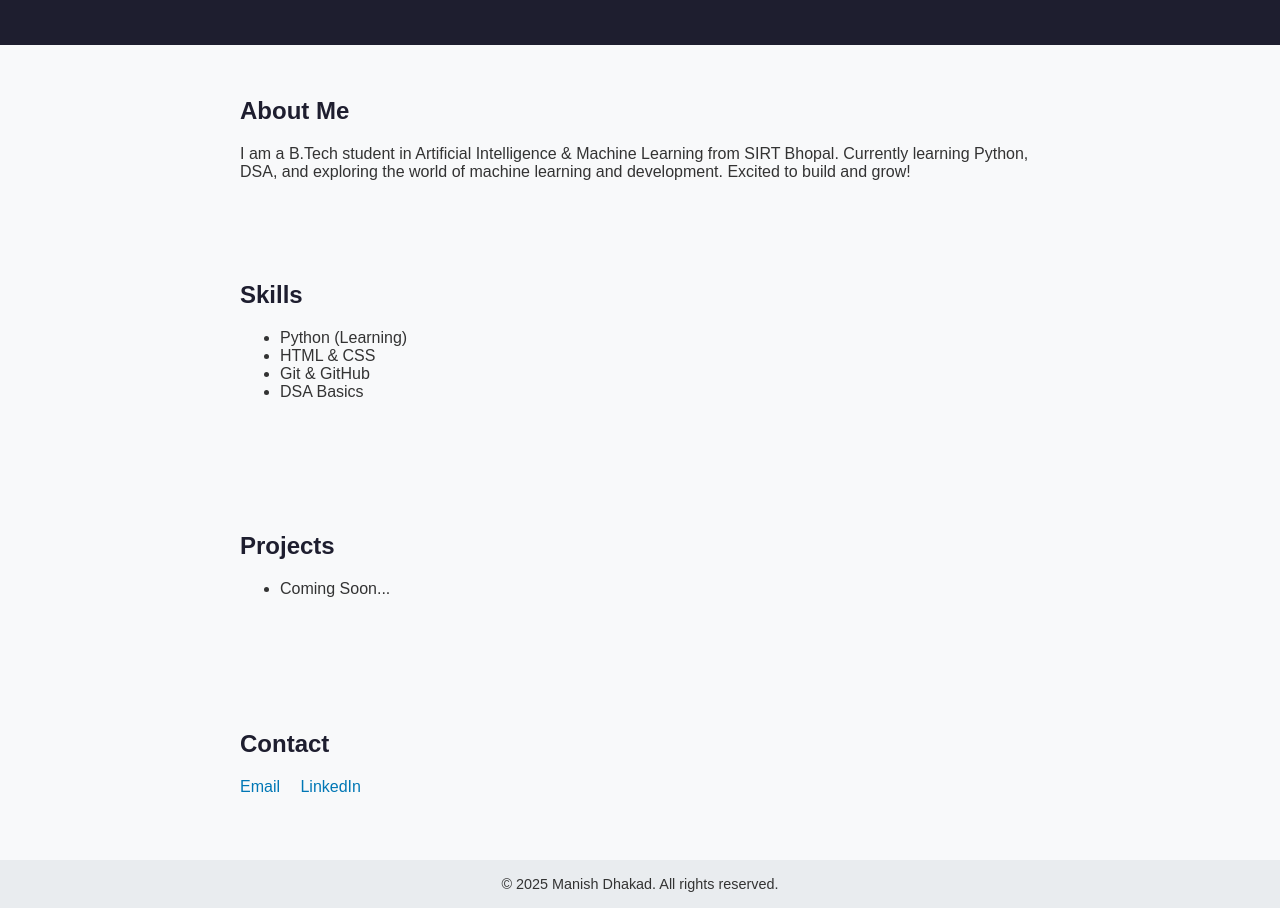
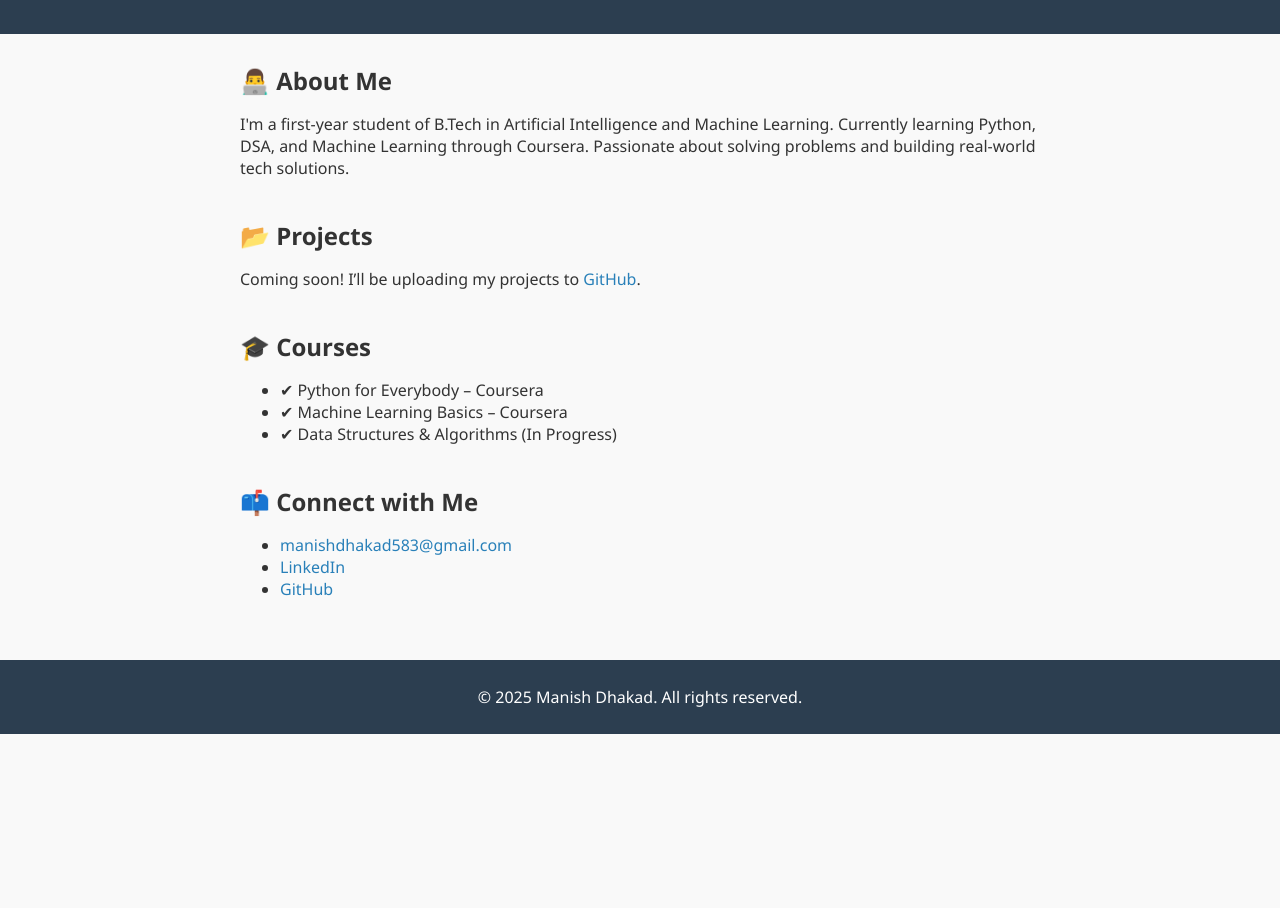
Before and after one commit to ManishDhakad29/ManishDhakad29.github.io, a plain HTML site: page index.html in a window 1280 px wide. Shown: the part 133-1041 px from the top of the page. After the commit the page ends 867 px from the top, so only its background shows below. Drawn offline with Linux system fonts and the light colour scheme.

Commit message:
Update index.html

```diff
--- a/index.html
+++ b/index.html
@@ -1,44 +1,43 @@
 <!DOCTYPE html>
 <html lang="en">
 <head>
-  <meta charset="UTF-8" />
-  <meta name="viewport" content="width=device-width, initial-scale=1.0" />
-  <title>Manish Dhakad | AIML Portfolio</title>
+  <meta charset="UTF-8">
+  <meta name="viewport" content="width=device-width, initial-scale=1">
+  <title>Manish Dhakad | AIML Student</title>
   <style>
     body {
+      font-family: 'Segoe UI', sans-serif;
       margin: 0;
-      font-family: 'Poppins', sans-serif;
-      background-color: #f8f9fa;
+      padding: 0;
+      background-color: #f9f9f9;
       color: #333;
     }
     header {
-      background-color: #1e1e2f;
+      background-color: #2c3e50;
       color: white;
-      padding: 2rem;
+      padding: 30px 20px;
       text-align: center;
     }
-    section {
-      padding: 2rem;
+    main {
+      padding: 20px;
       max-width: 800px;
       margin: auto;
     }
+    section {
+      margin-bottom: 40px;
+    }
     h1, h2 {
-      color: #1e1e2f;
+      margin: 10px 0;
     }
-    .skills, .projects, .contact {
-      margin-bottom: 2rem;
-    }
-    .contact a {
-      display: inline-block;
-      margin-right: 1rem;
-      color: #0077b5;
+    a {
+      color: #2980b9;
       text-decoration: none;
     }
     footer {
+      background-color: #2c3e50;
+      color: white;
+      padding: 10px 20px;
       text-align: center;
-      padding: 1rem;
-      background: #e9ecef;
-      font-size: 0.9rem;
     }
   </style>
 </head>
@@ -47,32 +46,39 @@
     <h1>Manish Dhakad</h1>
     <p>B.Tech AIML Student | SIRT Bhopal</p>
   </header>
-  <section class="about">
-    <h2>About Me</h2>
-    <p>I am a B.Tech student in Artificial Intelligence & Machine Learning from SIRT Bhopal. Currently learning Python, DSA, and exploring the world of machine learning and development. Excited to build and grow!</p>
+
+  <main>
+    <section>
+      <h2>👨‍💻 About Me</h2>
+      <p>I'm a first-year student of B.Tech in Artificial Intelligence and Machine Learning. Currently learning Python, DSA, and Machine Learning through Coursera. Passionate about solving problems and building real-world tech solutions.</p>
     </section>
-  <section class="skills">
-    <h2>Skills</h2>
+
+    <section>
+      <h2>📂 Projects</h2>
+      <p>Coming soon! I’ll be uploading my projects to <a href="https://github.com/ManishDhakad29" target="_blank">GitHub</a>.</p>
+    </section>
+
+    <section>
+      <h2>🎓 Courses</h2>
       <ul>
-      <li>Python (Learning)</li>
-      <li>HTML & CSS</li>
-      <li>Git & GitHub</li>
-      <li>DSA Basics</li>
+        <li>✔ Python for Everybody – Coursera</li>
+        <li>✔ Machine Learning Basics – Coursera</li>
+        <li>✔ Data Structures & Algorithms (In Progress)</li>
       </ul>
     </section>
-  <section class="projects">
-    <h2>Projects</h2>
+
+    <section>
+      <h2>📫 Connect with Me</h2>
       <ul>
-      <li>Coming Soon...</li>
+        <li><a href="mailto:manishdhakad583@gmail.com">manishdhakad583@gmail.com</a></li>
+        <li><a href="https://www.linkedin.com/in/manish-dhakad-60064b373" target="_blank">LinkedIn</a></li>
+        <li><a href="https://github.com/ManishDhakad29" target="_blank">GitHub</a></li>
       </ul>
     </section>
-  <section class="contact">
-    <h2>Contact</h2>
-    <a href="mailto:yourmail@example.com">Email</a>
-    <a href="https://www.linkedin.com/in/yourlinkedin" target="_blank">LinkedIn</a>
-  </section>
+  </main>
+
   <footer>
-    &copy; 2025 Manish Dhakad. All rights reserved.
+    <p>© 2025 Manish Dhakad. All rights reserved.</p>
   </footer>
 </body>
 </html>
```
Lines whose indentation alone changed are shown as unchanged.
